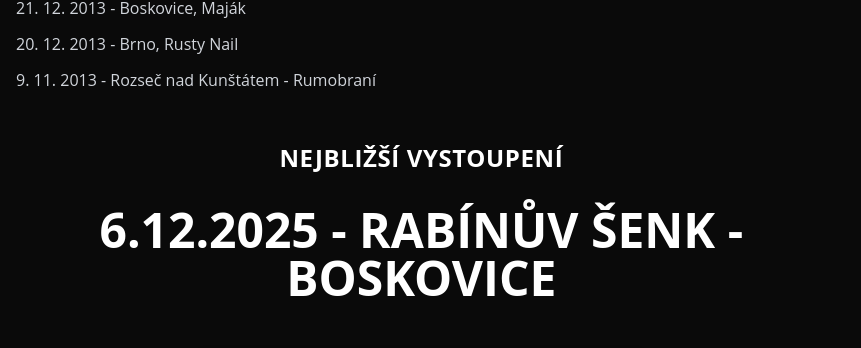
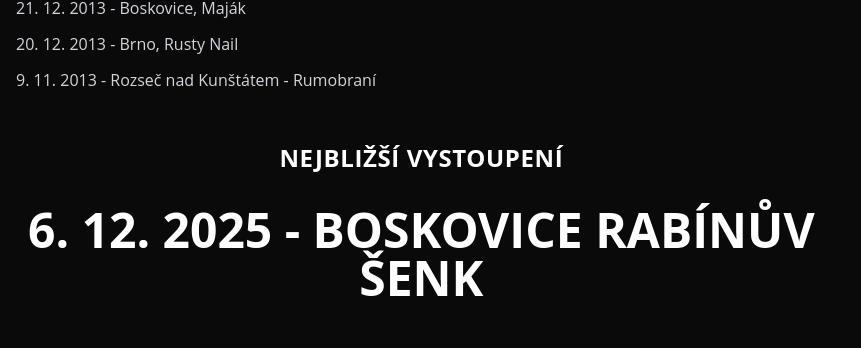
Before and after one commit to coufi/acbleskdc, a Next.js app: page /koncerty in a window 1280 px wide. Shown: the part 2530-2878 px from the top of the page, without its empty margins (0-861 px from the left). Built offline with nearby package versions, Linux system fonts and the light colour scheme.

Commit message:
Load next concert

```diff
--- a/components/features/HeroSection.tsx
+++ b/components/features/HeroSection.tsx
@@ -1,13 +1,32 @@
-export default function HeroSection() {
+import { getNextConcert } from '@/lib/data/repository';
+
+function formatDate(dateString: string): string {
+  const date = new Date(dateString);
+  return date.toLocaleDateString('cs-CZ', {
+    day: 'numeric',
+    month: 'numeric',
+    year: 'numeric',
+  });
+}
+
+export default async function HeroSection() {
+  const nextConcert = await getNextConcert();
+
   return (
     <section className="text-center mb-8">
       <div className="mb-8">
         <h4 className="text-2xl font-bold text-white mb-8 uppercase tracking-wide">
           Nejbližší vystoupení
         </h4>
-        <h1 className="text-4xl md:text-5xl font-bold mb-12 text-white font-sans">
-          6.12.2025 - Rabínův šenk - Boskovice
-        </h1>
+        {nextConcert ? (
+          <h1 className="text-4xl md:text-5xl font-bold mb-12 text-white font-sans">
+            {formatDate(nextConcert.date)} - {nextConcert.description}
+          </h1>
+        ) : (
+          <h1 className="text-4xl md:text-5xl font-bold mb-12 text-white font-sans">
+            Žádné plánované vystoupení
+          </h1>
+        )}
       </div>
 
       {/* Animated GIF Section */}
--- a/lib/data/repository.ts
+++ b/lib/data/repository.ts
@@ -22,6 +22,11 @@ export async function getUpcomingConcerts(): Promise<Concert[]> {
       return concertDate >= now;
     })
     .sort((a, b) => new Date(a.date).getTime() - new Date(b.date).getTime());
+}
+
+export async function getNextConcert(): Promise<Concert | null> {
+  const upcomingConcerts = await getUpcomingConcerts();
+  return upcomingConcerts.length > 0 ? upcomingConcerts[0] : null;
 }
 
 export async function getPastConcerts(): Promise<Concert[]> {
```
